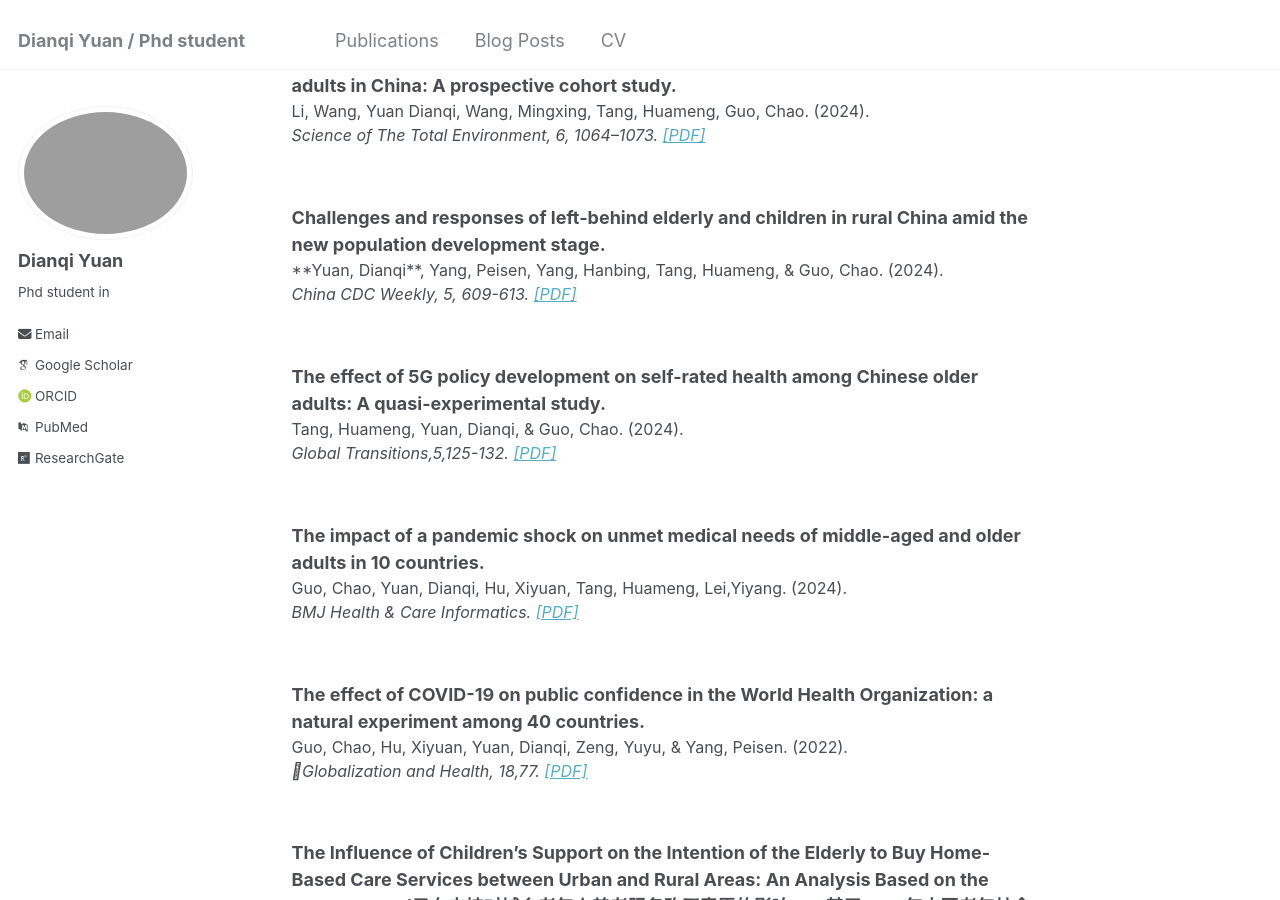
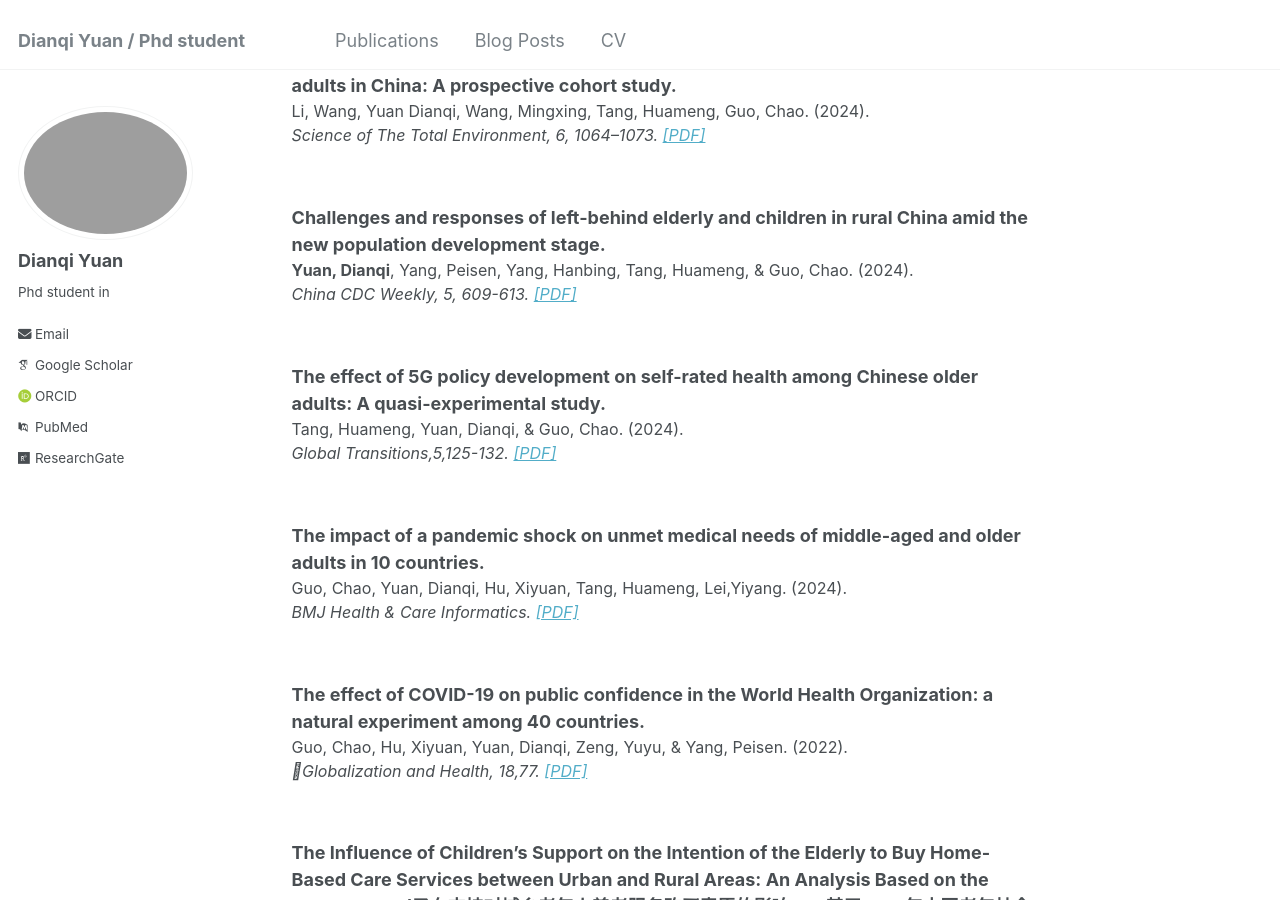
Before and after one commit to dianqi-yuan/dianqi-yuan.github.io, a Jekyll site: the page built from _pages/publications.md, in a window 1280 px wide and 900 px high, scrolled down 690 px. Built offline with Jekyll 4.4.1, drawn with Linux system fonts in a browser that asks for light colours; some web fonts are replaced.

```diff
--- a/_pages/publications.md
+++ b/_pages/publications.md
@@ -46,7 +46,7 @@ Li, Wang, Yuan Dianqi, Wang, Mingxing, Tang, Huameng, Guo, Chao. (2024). <br>
 <tbody>  <tr>  <td style="vertical-align: top; padding: 10px; border: none;">
 <p>
 <strong style="font-size: 18px;">Challenges and responses of left-behind elderly and children in rural China amid the new population development stage.</strong> <br>
-**Yuan, Dianqi**, Yang, Peisen, Yang, Hanbing, Tang, Huameng, & Guo, Chao. (2024). <br>
+<strong>Yuan, Dianqi</strong>, Yang, Peisen, Yang, Hanbing, Tang, Huameng, & Guo, Chao. (2024). <br>
 <i> China CDC Weekly, 5, 609-613. <a href="https://www.tandfonline.com/doi/abs/10.1080/08959420.2024.2348967"> [PDF] </a> </i>
 </p> </td> </tr> </tbody> </table>
 
```
